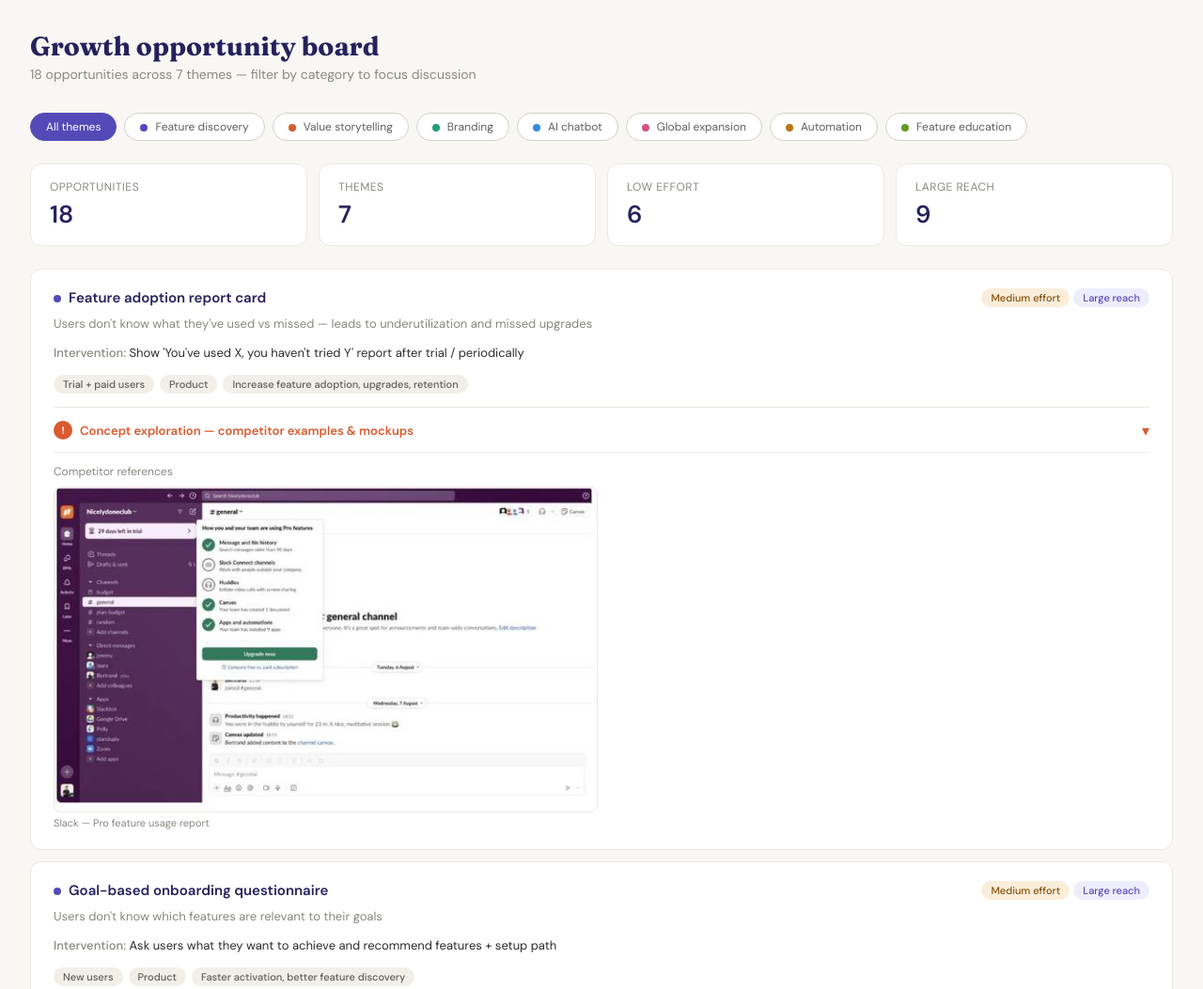
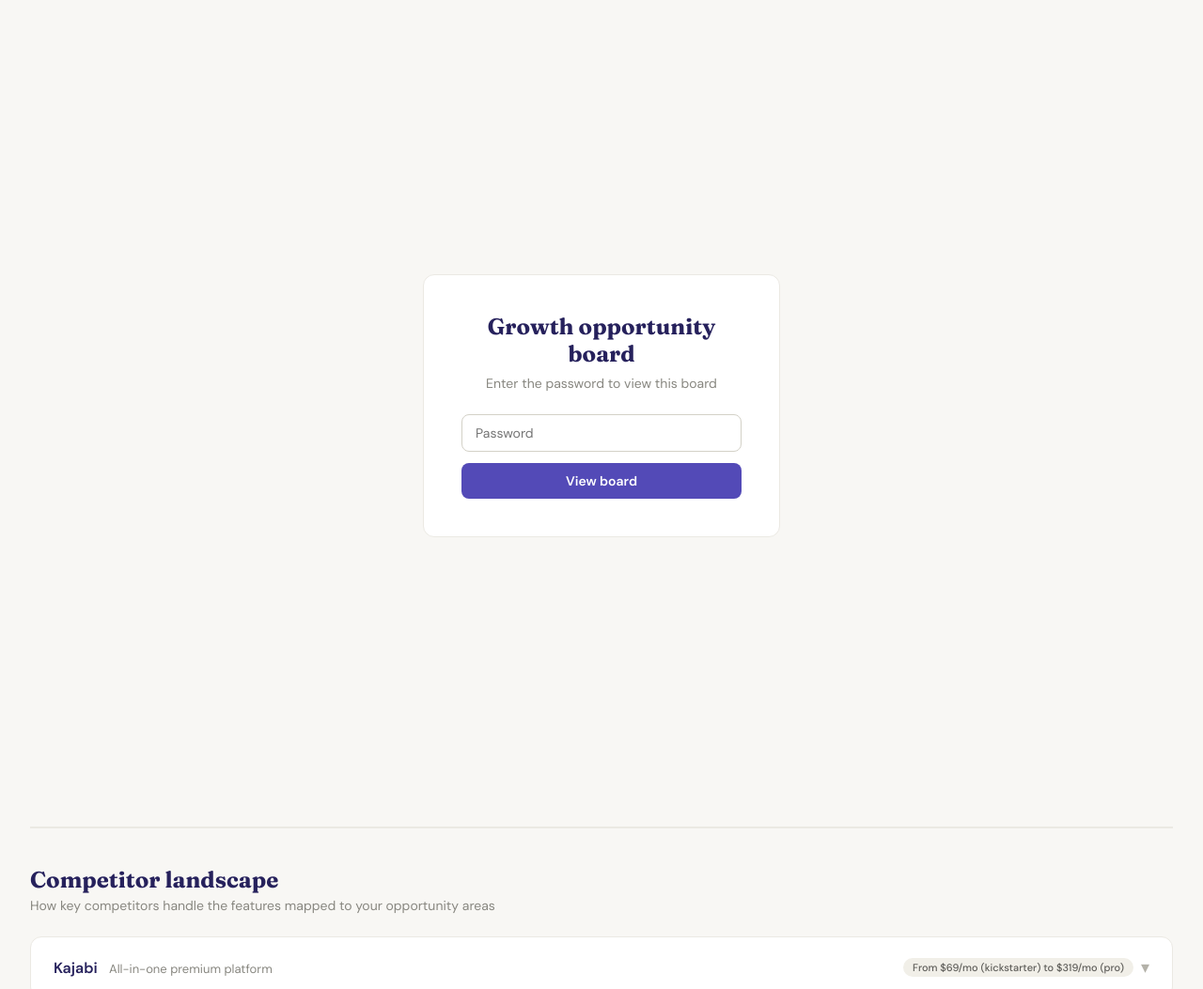
Before and after one commit to Shivani17-design/Growth-projects, a plain HTML site: page index.html in a window 1280 px wide. Shown: the top 1053 px of the page at 94% size. Drawn offline with Linux system fonts and the light colour scheme.

Commit message:
Add files via upload

```diff
--- a/index.html
+++ b/index.html
@@ -87,10 +87,22 @@ h1{font-family:'Fraunces',serif;font-weight:700;font-size:28px;color:#26215C;mar
 </style>
 </head>
 <body>
+<div id="pw-gate" style="min-height:100vh;display:flex;align-items:center;justify-content:center">
+  <div style="background:#fff;border:1px solid #ebe9e3;border-radius:12px;padding:2.5rem;max-width:380px;width:100%;text-align:center">
+    <h1 style="font-family:'Fraunces',serif;font-weight:700;font-size:24px;color:#26215C;margin-bottom:8px">Growth opportunity board</h1>
+    <p style="font-size:14px;color:#888780;margin-bottom:1.5rem">Enter the password to view this board</p>
+    <input type="password" id="pw-input" placeholder="Password" style="width:100%;padding:10px 14px;border:1px solid #D3D1C7;border-radius:8px;font-size:14px;font-family:'DM Sans',sans-serif;margin-bottom:12px;outline:none" onkeydown="if(event.key==='Enter')checkPw()">
+    <button onclick="checkPw()" style="width:100%;padding:10px;border-radius:8px;background:#534AB7;color:#fff;border:none;font-size:14px;font-weight:600;cursor:pointer;font-family:'DM Sans',sans-serif">View board</button>
+    <p id="pw-error" style="font-size:13px;color:#E24B4A;margin-top:10px;display:none">Incorrect password</p>
+  </div>
+</div>
+
+<div id="board-content" style="display:none">
 <h1>Growth opportunity board</h1>
 <p class="subtitle">18 opportunities across 7 themes — filter by category to focus discussion</p>
 
 <div class="filters" id="filters"></div>
+<div style="display:flex;flex-wrap:wrap;gap:8px;margin-bottom:1.5rem" id="secondary-filters"></div>
 <div class="stats" id="stats"></div>
 <div class="cards" id="cards"></div>
 <p class="empty" id="empty">No opportunities match this filter.</p>
@@ -128,6 +140,8 @@ const themes=[
 ];
 
 let currentFilter="all";
+var effortFilter="all";
+var reachFilter="all";
 
 function dotClass(theme){const t=themes.find(x=>x.name===theme);return t?t.dot:"dot-feature";}
 function effortClass(e){const l=e.toLowerCase();if(l.includes("low"))return"tag-effort-low";if(l.includes("high"))return"tag-effort-high";return"tag-effort-medium";}
@@ -137,11 +151,29 @@ function buildFilters(){
   let html=`<button class="filter-btn active" data-filter="all">All themes</button>`;
   themes.forEach(t=>{html+=`<button class="filter-btn" data-filter="${t.name}"><span class="theme-dot ${t.dot}"></span>${t.label}</button>`;});
   document.getElementById("filters").innerHTML=html;
-  document.querySelectorAll(".filter-btn").forEach(b=>b.addEventListener("click",()=>{currentFilter=b.dataset.filter;document.querySelectorAll(".filter-btn").forEach(x=>x.classList.toggle("active",x.dataset.filter===currentFilter));render();}));
+  document.querySelectorAll("#filters .filter-btn").forEach(b=>b.addEventListener("click",()=>{currentFilter=b.dataset.filter;document.querySelectorAll("#filters .filter-btn").forEach(x=>x.classList.toggle("active",x.dataset.filter===currentFilter));render();}));
+
+  document.getElementById("secondary-filters").innerHTML=`
+    <span style="font-size:12px;color:#888780;line-height:28px">Effort:</span>
+    <button class="filter-btn sec-effort active" data-val="all" onclick="setEffort('all')">All</button>
+    <button class="filter-btn sec-effort" data-val="low" onclick="setEffort('low')"><span style="display:inline-block;width:6px;height:6px;border-radius:50%;background:#639922;margin-right:4px"></span>Low</button>
+    <button class="filter-btn sec-effort" data-val="medium" onclick="setEffort('medium')"><span style="display:inline-block;width:6px;height:6px;border-radius:50%;background:#BA7517;margin-right:4px"></span>Medium</button>
+    <button class="filter-btn sec-effort" data-val="high" onclick="setEffort('high')"><span style="display:inline-block;width:6px;height:6px;border-radius:50%;background:#E24B4A;margin-right:4px"></span>High</button>
+    <span style="font-size:12px;color:#888780;line-height:28px;margin-left:12px">Reach:</span>
+    <button class="filter-btn sec-reach active" data-val="all" onclick="setReach('all')">All</button>
+    <button class="filter-btn sec-reach" data-val="large" onclick="setReach('large')"><span style="display:inline-block;width:6px;height:6px;border-radius:50%;background:#534AB7;margin-right:4px"></span>Large</button>
+    <button class="filter-btn sec-reach" data-val="medium" onclick="setReach('medium')"><span style="display:inline-block;width:6px;height:6px;border-radius:50%;background:#378ADD;margin-right:4px"></span>Medium</button>
+    <button class="filter-btn sec-reach" data-val="small" onclick="setReach('small')"><span style="display:inline-block;width:6px;height:6px;border-radius:50%;background:#888780;margin-right:4px"></span>Small</button>
+  `;
 }
 
+function setEffort(v){effortFilter=v;document.querySelectorAll('.sec-effort').forEach(b=>b.classList.toggle('active',b.dataset.val===v));render();}
+function setReach(v){reachFilter=v;document.querySelectorAll('.sec-reach').forEach(b=>b.classList.toggle('active',b.dataset.val===v));render();}
+
 function render(){
-  const filtered=currentFilter==="all"?data:data.filter(d=>d.theme===currentFilter);
+  var filtered=currentFilter==="all"?data.slice():data.filter(d=>d.theme===currentFilter);
+  if(effortFilter!=="all") filtered=filtered.filter(d=>d.effort.toLowerCase().includes(effortFilter));
+  if(reachFilter!=="all") filtered=filtered.filter(d=>d.reach&&d.reach.toLowerCase().includes(reachFilter));
   const lowCount=filtered.filter(d=>d.effort.toLowerCase().includes("low")).length;
   const largeCount=filtered.filter(d=>d.reach&&d.reach.toLowerCase().includes("large")).length;
   const themeCount=new Set(filtered.map(d=>d.theme)).size;
@@ -172,51 +204,49 @@ function render(){
         <span class="tag tag-neutral">${d.type}</span>
         <span class="tag tag-neutral">${d.goal}</span>
       </div>
+      <div class="opp-screenshots" data-opp="${d.opp}"></div>
       ${d.opp==="Feature adoption report card"?`
-      <div style="margin-top:14px;border-top:1px solid #ebe9e3;padding-top:14px;">
-        <div style="display:flex;align-items:center;justify-content:space-between;cursor:pointer" onclick="toggleDeepDive()">
-          <div style="display:flex;align-items:center;gap:8px">
-            <span style="display:inline-block;width:20px;height:20px;border-radius:50%;background:#D85A30;color:#fff;font-size:11px;font-weight:600;text-align:center;line-height:20px;">!</span>
-            <span style="font-size:13px;font-weight:600;color:#D85A30;">Concept exploration — competitor examples & mockups</span>
-          </div>
-          <span id="dd-chevron" style="font-size:16px;color:#D85A30;transition:transform .2s">▾</span>
+      <div style="margin-top:14px;border:2px solid #D85A30;border-radius:12px;padding:16px 20px;background:#FFF9F7;">
+        <div style="display:flex;align-items:center;gap:8px;margin-bottom:14px">
+          <span style="display:inline-block;padding:4px 12px;border-radius:999px;background:#D85A30;color:#fff;font-size:11px;font-weight:600;">Deep dive</span>
+          <span style="font-size:14px;font-weight:600;color:#D85A30;">Concept exploration — mockups & implementation</span>
         </div>
-        <div id="deep-dive" style="display:none;margin-top:14px"></div>
+        <div id="deep-dive"></div>
       </div>
       `:''}
-      <div class="opp-screenshots" data-opp="${d.opp}"></div>
     </div>
   `).join("");
 
   var oppScreenshots = {
     "Feature awareness during signup": [
-      {file:"teachable-signup.jpg",label:"Teachable — current sign-up flow"},
-      {file:"webflow-signup.jpg",label:"Webflow — sign-up page"},
+      {file:"img/teachable-signup.jpg",label:"Teachable — current sign-up flow"},
+      {file:"img/webflow-signup.jpg",label:"Webflow — sign-up page"},
     ],
     "Improving feature storytelling on marketing pages": [
-      {file:"figma-demo.jpg",label:"Figma — interactive product demo"},
+      {file:"img/figma-demo.jpg",label:"Figma — interactive product demo"},
     ],
     "Feature adoption report card": [
-      {file:"slack-feature-report.jpg",label:"Slack — Pro feature usage report"},
+      {file:"img/slack-feature-report.jpg",label:"Slack — Pro feature usage report"},
+      {file:"img/teachable-report-card-mockup.jpg",label:"Teachable — report card concept (in-product modal)"},
     ],
     "Post-upgrade onboarding": [
-      {file:"hubspot-explore.jpg",label:"HubSpot — Explore your features"},
-      {file:"asana-trial.jpg",label:"Asana — trial welcome screen"},
-      {file:"slack-pro-welcome.jpg",label:"Slack — Start with Slack Pro"},
-      {file:"canva-pro-welcome.jpg",label:"Canva — Welcome to Canva Pro"},
+      {file:"img/hubspot-explore.jpg",label:"HubSpot — Explore your features"},
+      {file:"img/asana-trial.jpg",label:"Asana — trial welcome screen"},
+      {file:"img/slack-pro-welcome.jpg",label:"Slack — Start with Slack Pro"},
+      {file:"img/canva-pro-welcome.jpg",label:"Canva — Welcome to Canva Pro"},
     ],
     "Goal-based onboarding questionnaire": [
-      {file:"gohighlevel-onboarding.jpg",label:"GoHighLevel — platform questionnaire"},
-      {file:"hubspot-tools.jpg",label:"HubSpot — What tools do you use"},
-      {file:"airtable-onboarding.jpg",label:"Airtable — goal-based onboarding"},
-      {file:"airtable-catalog.jpg",label:"Airtable — AI course catalog"},
+      {file:"img/gohighlevel-onboarding.jpg",label:"GoHighLevel — platform questionnaire"},
+      {file:"img/hubspot-tools.jpg",label:"HubSpot — What tools do you use"},
+      {file:"img/airtable-onboarding.jpg",label:"Airtable — goal-based onboarding"},
+      {file:"img/airtable-catalog.jpg",label:"Airtable — AI course catalog"},
     ],
     "Chatbot as product assistant": [
-      {file:"hubspot-chatbot.jpg",label:"HubSpot — chatbot sales agent"},
-      {file:"ai-chatbot.jpg",label:"AI chatbot — discovery assistant"},
+      {file:"img/hubspot-chatbot.jpg",label:"HubSpot — chatbot sales agent"},
+      {file:"img/ai-chatbot.jpg",label:"AI chatbot — discovery assistant"},
     ],
     "Feature discovery nudges": [
-      {file:"google-chat-nudge.jpg",label:"Google Chat — Find the perfect app"},
+      {file:"img/google-chat-nudge.jpg",label:"Google Chat — Find the perfect app"},
     ],
   };
   document.querySelectorAll('.opp-screenshots').forEach(function(el){
@@ -234,8 +264,7 @@ function render(){
     }
   });
 
-  if(document.getElementById('deep-dive') && !document.getElementById('deep-dive').dataset.loaded){
-    document.getElementById('deep-dive').dataset.loaded='1';
+  if(document.getElementById('deep-dive')){
     buildDeepDive();
   }
 }
@@ -401,13 +430,6 @@ renderCompetitors();
 var ddFormat=0;
 
 
-function toggleDeepDive(){
-  const dd=document.getElementById('deep-dive');
-  const ch=document.getElementById('dd-chevron');
-  if(dd.style.display==='none'){dd.style.display='block';ch.style.transform='rotate(180deg)';}
-  else{dd.style.display='none';ch.style.transform='rotate(0deg)';}
-}
-
 function setDDFormat(idx){
   ddFormat=idx;
   document.querySelectorAll('.dd-fmt-btn').forEach((b,j)=>{b.classList.toggle('active',j===idx);});
@@ -544,5 +566,22 @@ function buildDeepDive(){
 </div>
 </div>
 </div>
+</div>
+<script>
+var PW_HASH='a665a45920422f9d417e4867efdc4fb8a04a1f3fff1fa07e998e86f7f7a27ae3';
+async function sha256(str){var buf=await crypto.subtle.digest('SHA-256',new TextEncoder().encode(str));return Array.from(new Uint8Array(buf)).map(b=>b.toString(16).padStart(2,'0')).join('');}
+async function checkPw(){
+  var val=document.getElementById('pw-input').value;
+  var hash=await sha256(val);
+  if(hash===PW_HASH){
+    document.getElementById('pw-gate').style.display='none';
+    document.getElementById('board-content').style.display='block';
+  } else {
+    document.getElementById('pw-error').style.display='block';
+    document.getElementById('pw-input').style.borderColor='#E24B4A';
+    setTimeout(function(){document.getElementById('pw-error').style.display='none';document.getElementById('pw-input').style.borderColor='#D3D1C7';},2000);
+  }
+}
+</script>
 </body>
 </html>
```
Also changed, not shown: teachable-report-card-mockup.jpg (added).
